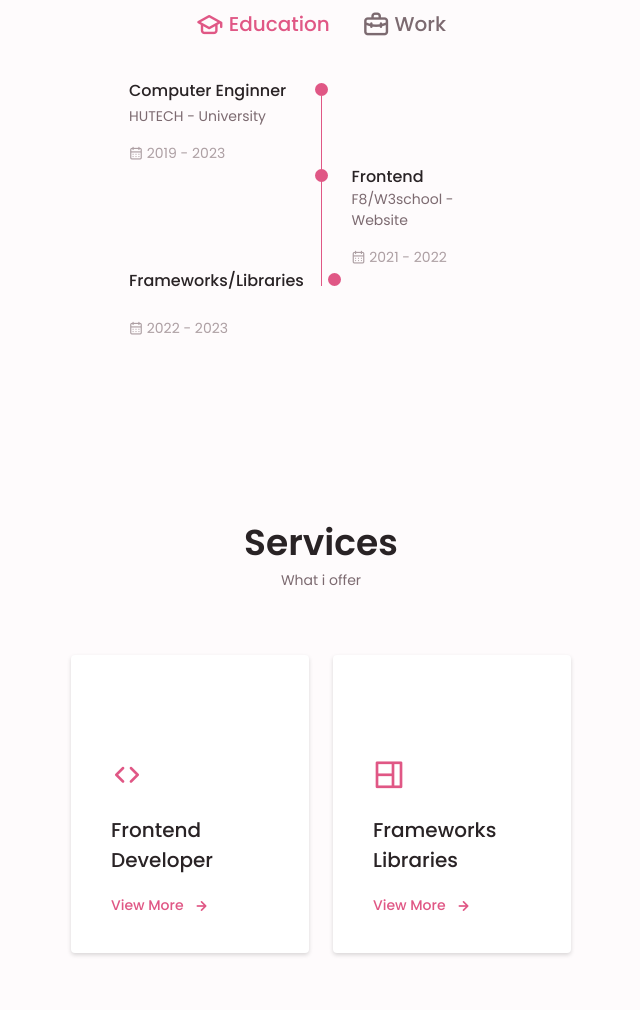
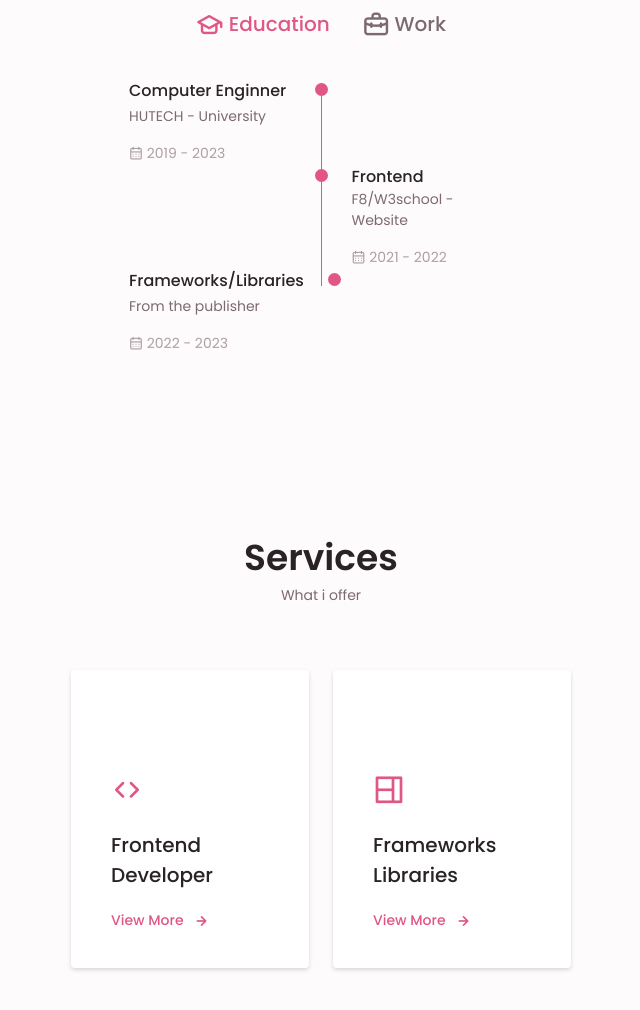
Before and after one commit to FoxPink/profile, a plain HTML site: page index.html in a window 1280 px wide. Shown: the part 2068-3078 px from the top of the page, without its empty margins (319-959 px from the left). Drawn offline with nearby package versions, Linux system fonts and the light colour scheme.

Commit message:
Update index.html

```diff
--- a/index.html
+++ b/index.html
@@ -368,7 +368,7 @@
               <div class="qualification__data">
                 <div>
                   <h3 class="qualification__title">Frameworks/Libraries</h3>
-                  <span class="qualification__subtitle"></span>
+                  <span class="qualification__subtitle">From the publisher</span>
                   <div class="qualification__calendar">
                     <i class="uil uil-calendar-alt"></i>
                     2022 - 2023
```
